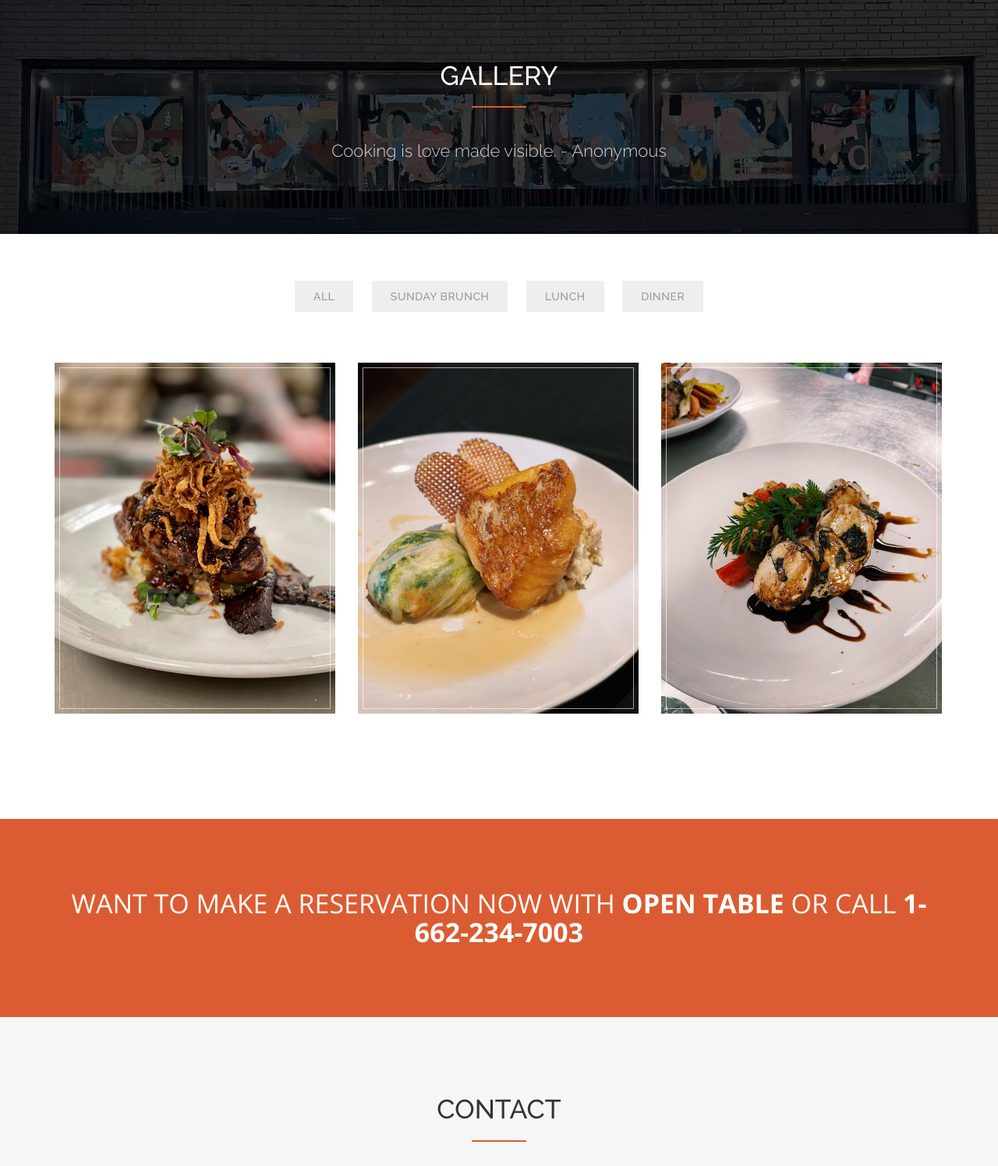
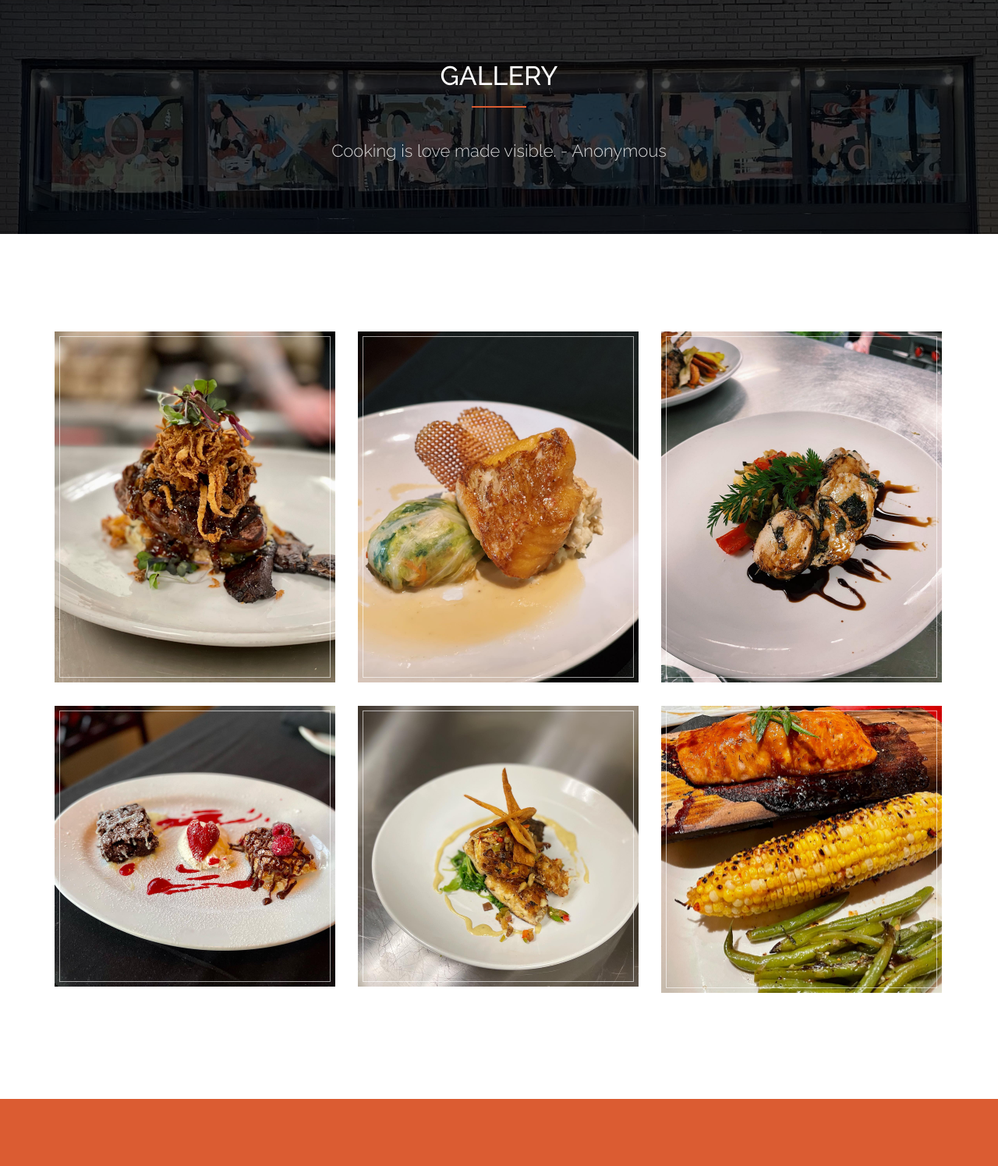
Before and after one commit to Decodedmind/Capstone, a Django app: template capstone/mcewens/templates/index.html in a window 1280 px wide. Shown: the part 1740-3235 px from the top of the page at 78% size. Run offline with Django 4.2, Linux system fonts and the light colour scheme; the template is opened without the code that fills it, so the values that code supplies are empty; some libraries are stand-ins or nearby versions.

Commit message:
more pictures

```diff
--- a/capstone/mcewens/templates/index.html
+++ b/capstone/mcewens/templates/index.html
@@ -157,12 +157,6 @@
           <div class="categories">
             <ul class="cat">
               <li>
-                <ol class="type">
-                  <li><a href="#" data-filter="">all</a></li>
-                  <li><a href="#" data-filter=".breakfast">Sunday Brunch</a></li>
-                  <li><a href="#" data-filter=".lunch">Lunch</a></li>
-                  <li><a href="#" data-filter=".dinner">Dinner</a></li>
-                </ol>
               </li>
             </ul>
             <div class="clearfix"></div>
@@ -170,37 +164,28 @@
         </div>
         <div class="row">
           <div class="portfolio-items">
-            <div class="col-sm-6 col-md-4 col-lg-4 breakfast">
+          <div class="col-md-4 ">
               <div class="portfolio-item">
                 <div class="hover-bg">
-                  <a
-                    href="static/img/portfolio/rsz_lamb.jpg"
-                    title=""
-                    data-lightbox-gallery="gallery1"
-                  >
+                  <a>
                     <div class="hover-text">
                       <h4>Lamb Mint couscous</h4>
                     </div>
                     <img
                       src="static/img/portfolio/dish1.jpg"
-                      class="img-responsive"
-                      alt="Project Title"
-                    />
+                      class="img-responsive"/>
                   </a>
                 </div>
               </div>
             </div>
-            <div class="col-sm-6 col-md-4 col-lg-4 dinner">
+            <div class="col-md-4 ">
               <div class="portfolio-item">
                 <div class="hover-bg">
                   <a
-                    href="static/img/portfolio/dish4.jpg"
-                    title="Dish Name"
-                    data-lightbox-gallery="gallery1"
                   >
-                    <div class="hover-text">
-                      <h4>Dish Name</h4>
-                    </div>
+                <div class="hover-text">
+                  <h4>Cabballe Roll</h4>
+                </div>
                     <img
                       src="static/img/portfolio/dish4.jpg"
                       class="img-responsive"
@@ -210,22 +195,64 @@
                 </div>
               </div>
             </div>
-            <div class="col-sm-6 col-md-4 col-lg-4 breakfast">
+            <div class="col-md-4 ">
               <div class="portfolio-item">
                 <div class="hover-bg">
                   <a
                     href="static/img/portfolio/dish2.jpg"
-                    title="Dish Name"
+
                     data-lightbox-gallery="gallery1"
                   >
                     <div class="hover-text">
-                      <h4>Dish Name</h4>
+                      <h4>pork </h4>
                     </div>
                     <img
                       src="static/img/portfolio/dish2.jpg"
                       class="img-responsive"
                       alt="Project Title"
                     />
+                  </a>
+                </div>
+              </div>
+            </div>
+            <div class="col-md-4 ">
+              <div class="portfolio-item">
+                <div class="hover-bg">
+                  <a>
+                    <div class="hover-text">
+                      <h4>Lamb Mint couscous</h4>
+                    </div>
+                    <img
+                      src="static/img/portfolio/dish5.jpg"
+                      class="img-responsive"/>
+                  </a>
+                </div>
+              </div>
+            </div>
+            <div class="col-md-4 ">
+              <div class="portfolio-item">
+                <div class="hover-bg">
+                  <a>
+                    <div class="hover-text">
+                      <h4>Lamb Mint couscous</h4>
+                    </div>
+                    <img
+                      src="static/img/portfolio/dish6.jpg"
+                      class="img-responsive"/>
+                  </a>
+                </div>
+              </div>
+            </div>
+            <div class="col-md-4 ">
+              <div class="portfolio-item">
+                <div class="hover-bg">
+                  <a>
+                    <div class="hover-text">
+                      <h4>Lamb Mint couscous</h4>
+                    </div>
+                    <img
+                      src="static/img/portfolio/dish3.jpg"
+                      class="img-responsive"/>
                   </a>
                 </div>
               </div>
```
Also changed, not shown: capstone/mcewens/static/img/portfolio/dish5.jpg (added), capstone/mcewens/static/img/portfolio/dish6.jpg (added), capstone/mcewens/static/img/portfolio/dish7.jpg (added).
